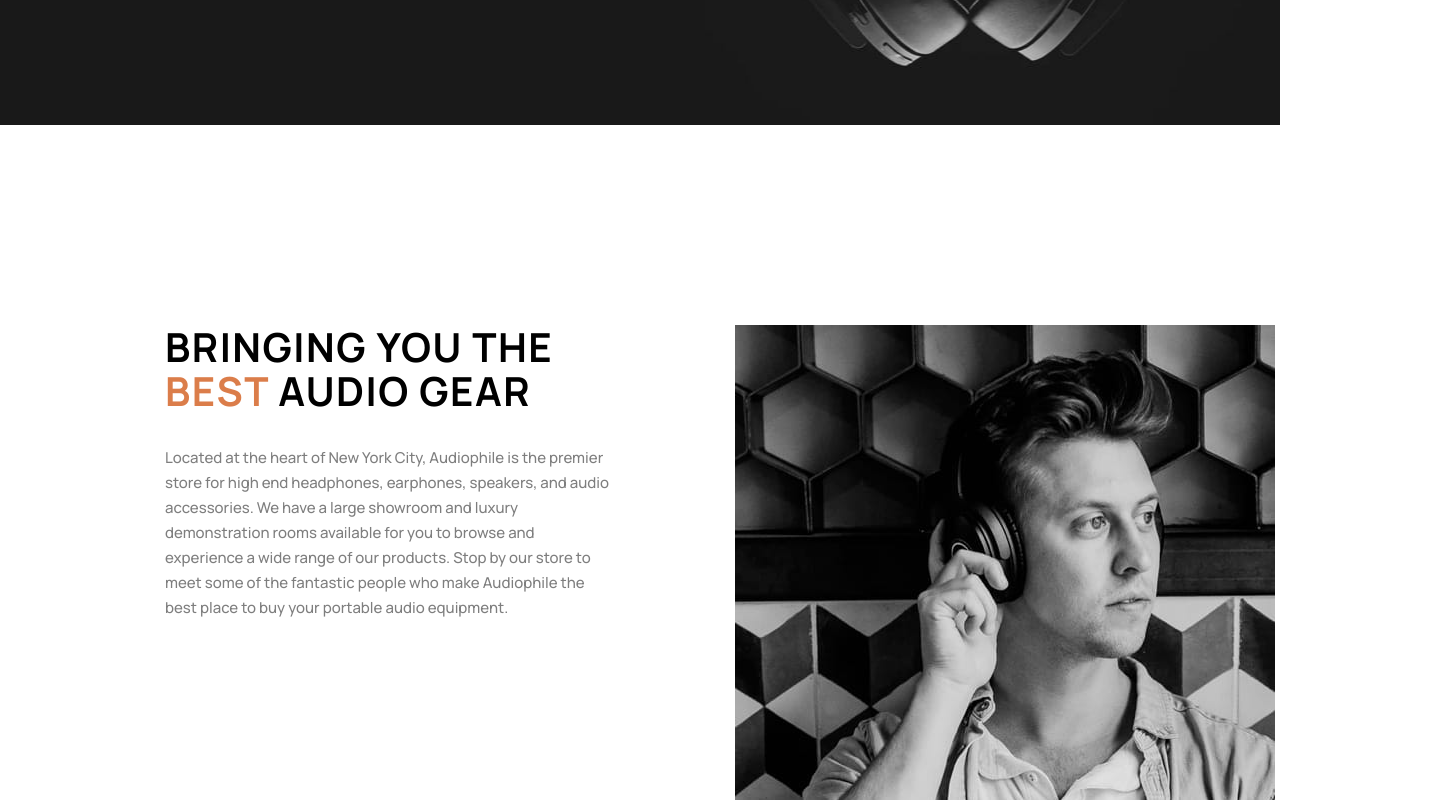
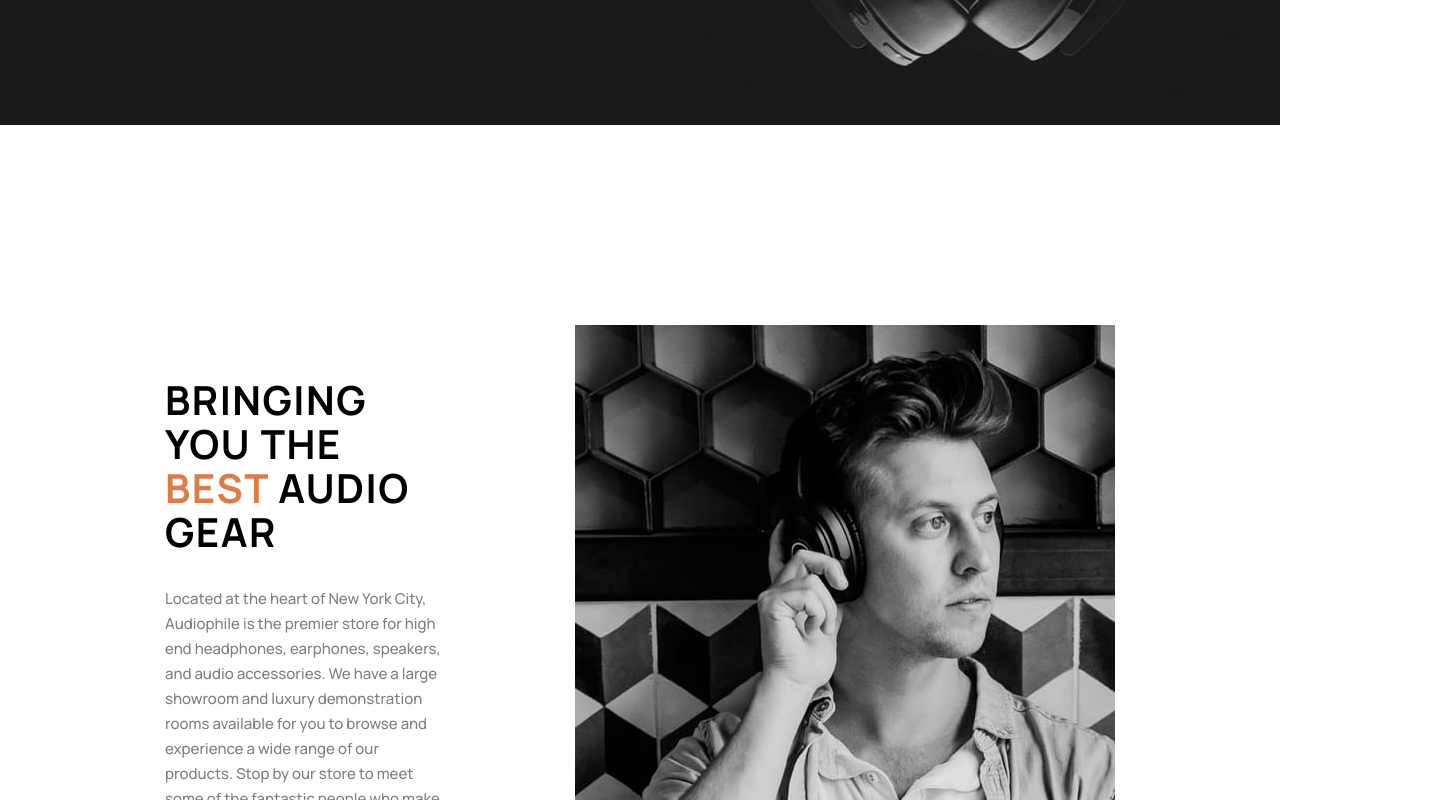
Before and after one commit to KenImade/ecommerce-project, a React (Create React App) app: page / in a window 1280 px wide. Shown: the part 700-1500 px from the top of the page, 1440 px wide, since content can reach past the window. Built offline with nearby package versions, Linux system fonts and the light colour scheme.

Commit message:
fixed padding in advert section

```diff
--- a/src/components/Advert/assets/Advert.css
+++ b/src/components/Advert/assets/Advert.css
@@ -1,15 +1,17 @@
 .advert {
-    display: inline-flex;
-    margin: 0 auto;
+    display: flex;
+    flex-direction: row;
+    align-items: center;
+    text-align: left;
     padding: 200px 165px;
     gap: 125px;
-    text-align: left;
 }
 
-.advert div,
+/* .advert div,
 .advert img {
     display: inline-block;
-}
+} */
+
 
 .advert div {
     width: 445px;
@@ -17,6 +19,8 @@
     flex-direction: column;
     gap: 32px;
 }
+
+
 
 .advert .styledH2 {
     color: var(--orange);
```
